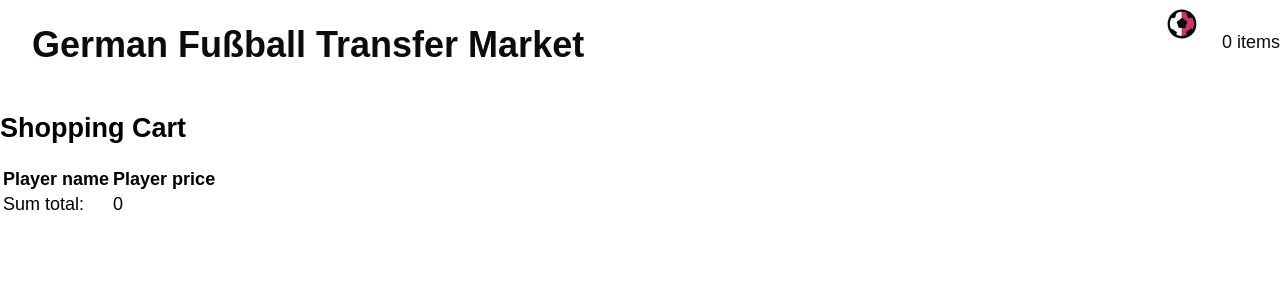
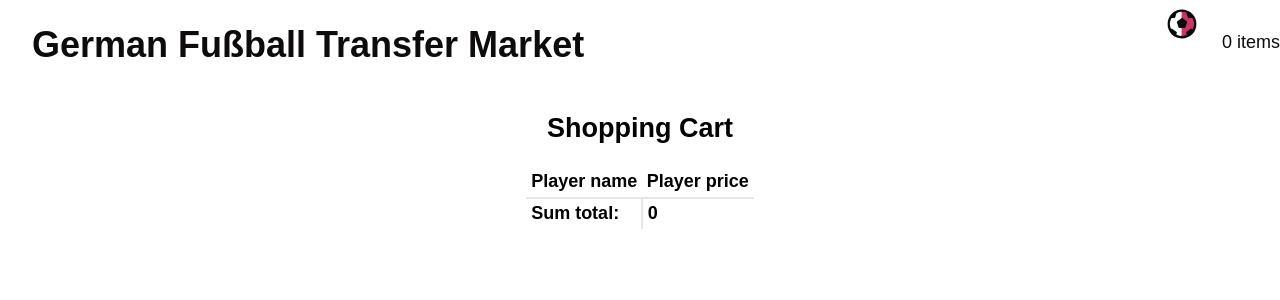
Before and after one commit to miriamhaenle/react-soccer-app, a React (Create React App) app: page /cart in a window 1280 px wide. Shown: the top 300 px of the page. Built offline with nearby package versions, Linux system fonts and the light colour scheme.

Commit message:
Added the styling for the table back

```diff
--- a/src/GlobalStyles.js
+++ b/src/GlobalStyles.js
@@ -16,4 +16,8 @@ body {
 h1 {
   margin-left: 2rem;
 }
+
+h2 {
+  text-align: center;
+}
 `;
--- a/src/ShoppingCart.js
+++ b/src/ShoppingCart.js
@@ -1,8 +1,10 @@
+import styled from 'styled-components';
+
 export default function ShoppingCart({ shoppingItems }) {
   return (
     <>
       <h2>Shopping Cart</h2>
-      <table>
+      <Table>
         <thead>
           <tr>
             <th>Player name</th>
@@ -10,8 +12,8 @@ export default function ShoppingCart({ shoppingItems }) {
           </tr>
         </thead>
         <tbody>
-          {shoppingItems.map((item) => (
-            <tr>
+          {shoppingItems.map((item, index) => (
+            <tr key={index}>
               <td>{item.name}</td>
               <td>{item.price}</td>
             </tr>
@@ -23,7 +25,29 @@ export default function ShoppingCart({ shoppingItems }) {
             <td>{shoppingItems.reduce((acc, cur) => acc + +cur.price, 0)}</td>
           </tr>
         </tfoot>
-      </table>
+      </Table>
     </>
   );
 }
+
+const Table = styled.table`
+  margin: 0 auto;
+  border-collapse: collapse;
+
+  td,
+  th {
+    padding: 0.3rem;
+    text-align: left;
+  }
+
+  td:last-child {
+    border-left: 2px solid hsl(160, 5%, 90%);
+  }
+
+  tfoot {
+    font-weight: bold;
+  }
+  tfoot td {
+    border-top: 2px solid hsl(160, 5%, 90%);
+  }
+`;
```
